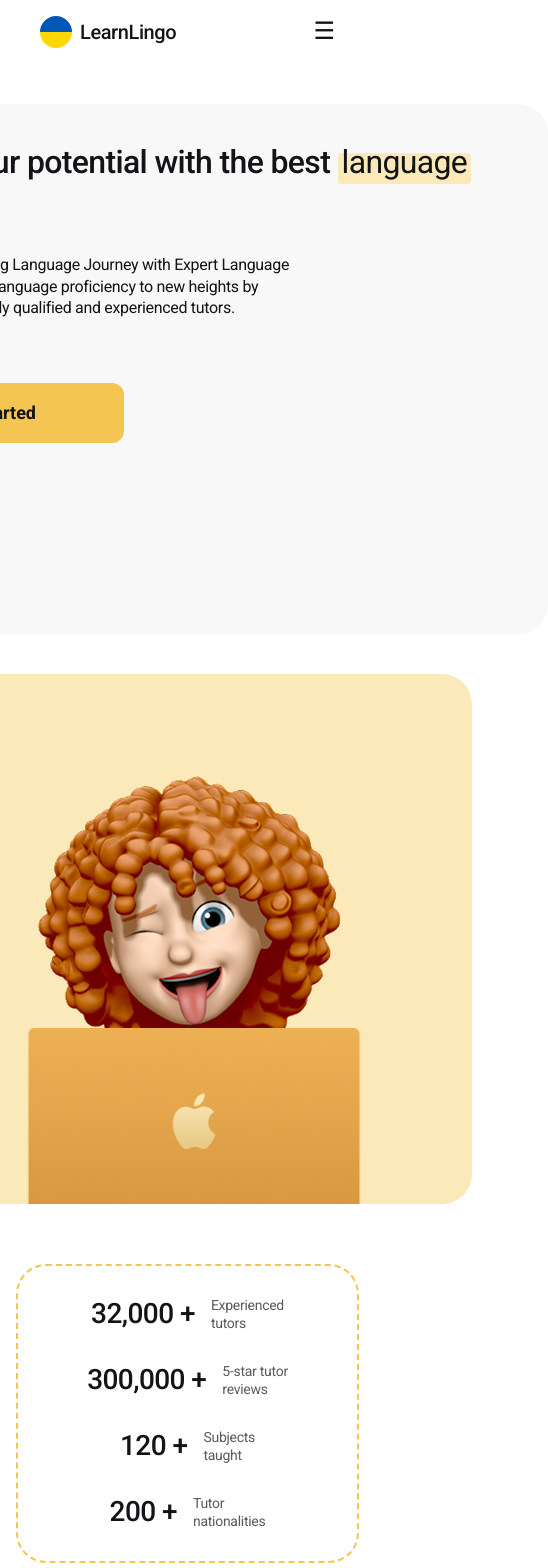
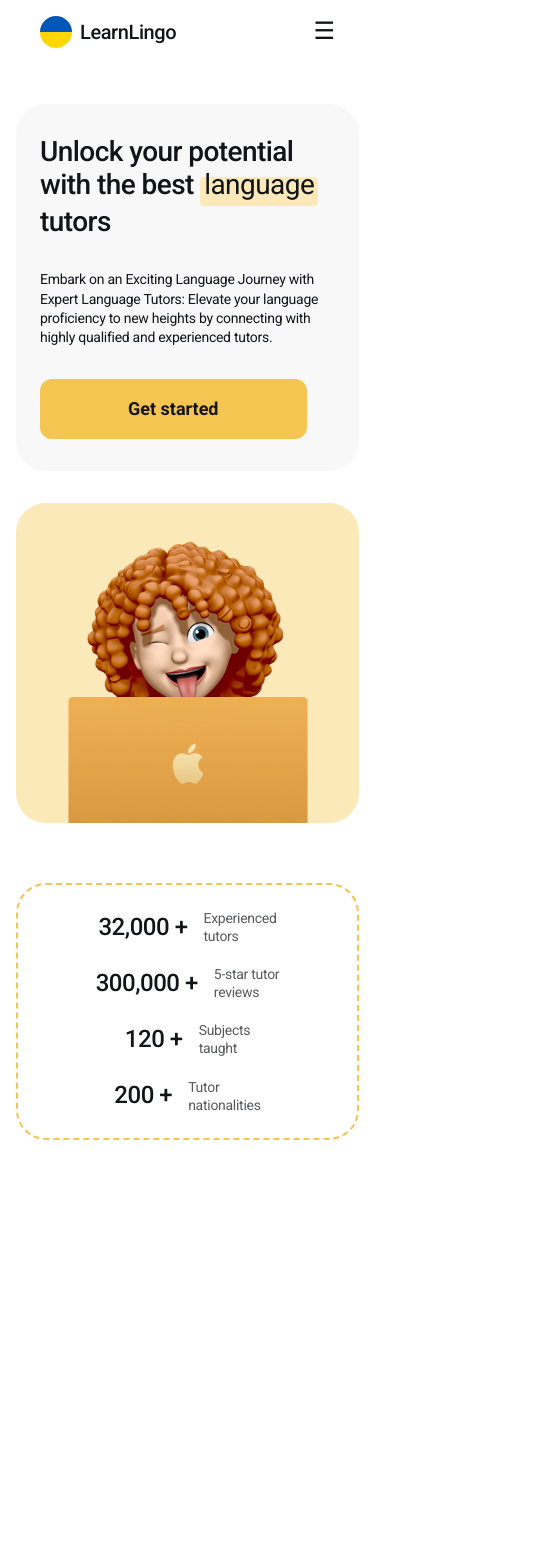
Before and after one commit to chasov-artem/english, a React (Vite) app: page / in a window 390 px wide. Shown: the top 1568 px of the page, 548 px wide, since content can reach past the window. After the commit the page ends 1160 px from the top, so only its background shows below. Built offline with nearby package versions, Linux system fonts and the light colour scheme; no server answers.

Commit message:
adaptation: home

```diff
--- a/src/pages/Home/Home.module.css
+++ b/src/pages/Home/Home.module.css
@@ -137,6 +137,45 @@
   gap: 100px;
 }
 
+/* Desktop narrow: <=1330px - slightly reduce paddings/sizes */
+@media (max-width: 1330px) {
+  .hero {
+    padding: 0 32px 24px 32px;
+  }
+
+  .heroContainer {
+    gap: 20px;
+  }
+
+  .heroLeft {
+    width: 58%;
+    height: auto;
+    padding: 72px 48px;
+  }
+
+  .heroRight {
+    width: 42%;
+    height: 480px;
+  }
+
+  .head {
+    top: 70px;
+    left: 90px;
+    width: 300px;
+    height: 300px;
+  }
+  .mac {
+    left: 80px;
+    width: 320px;
+    height: 156px;
+  }
+
+  .stats {
+    padding: 32px 48px;
+    margin: 0 32px;
+  }
+}
+
 .statItem {
   display: flex;
   align-items: center;
@@ -179,41 +218,98 @@
 
   .heroContainer {
     flex-direction: column;
-    gap: 40px;
+    gap: 24px;
   }
 
   .heroLeft {
-    padding: 40px 30px;
+    width: 100%;
+    height: auto;
+    padding: 32px 24px;
   }
 
   .heroLeft h1 {
-    font-size: 32px;
+    font-size: 28px;
   }
 
   .heroSubtitle {
-    font-size: 16px;
+    font-size: 14px;
+    margin-bottom: 32px;
   }
 
-  .heroImage {
-    width: 300px;
-    height: 300px;
+  /* Right block goes below in column, images centered */
+  .heroRight {
+    display: block;
+    width: 100%;
+    height: 320px;
+    margin-top: 8px;
   }
-
-  .character {
-    font-size: 80px;
+  .head {
+    top: 24px;
+    left: 50%;
+    transform: translateX(-50%);
+    width: 220px;
+    height: 220px;
+  }
+  .mac {
+    left: 50%;
+    transform: translateX(-50%);
+    width: 260px;
+    height: 126px;
   }
 
   .stats {
     margin: 20px 16px;
-    padding: 30px 20px;
+    padding: 24px;
   }
 
   .statsContainer {
     flex-direction: column;
-    gap: 30px;
+    align-items: center;
+    gap: 20px;
   }
 
   .statNumber {
-    font-size: 28px;
+    font-size: 24px;
   }
 }
+
+/* Tablet: stack blocks but keep illustration smaller */
+@media (max-width: 1024px) and (min-width: 769px) {
+  .hero {
+    padding: 0 32px 24px 32px;
+  }
+
+  .heroContainer {
+    gap: 24px;
+  }
+
+  .heroLeft {
+    width: 60%;
+    height: auto;
+    padding: 64px 40px;
+  }
+
+  .heroLeft h1 {
+    font-size: 40px;
+  }
+  .heroSubtitle {
+    max-width: 100%;
+    margin-bottom: 40px;
+  }
+
+  .heroRight {
+    width: 40%;
+    height: 380px;
+  }
+  .head {
+    top: 40px;
+    left: 40px;
+    width: 240px;
+    height: 240px;
+  }
+  .mac {
+    left: 28px;
+    width: 260px;
+    height: 130px;
+  }
+}
```
